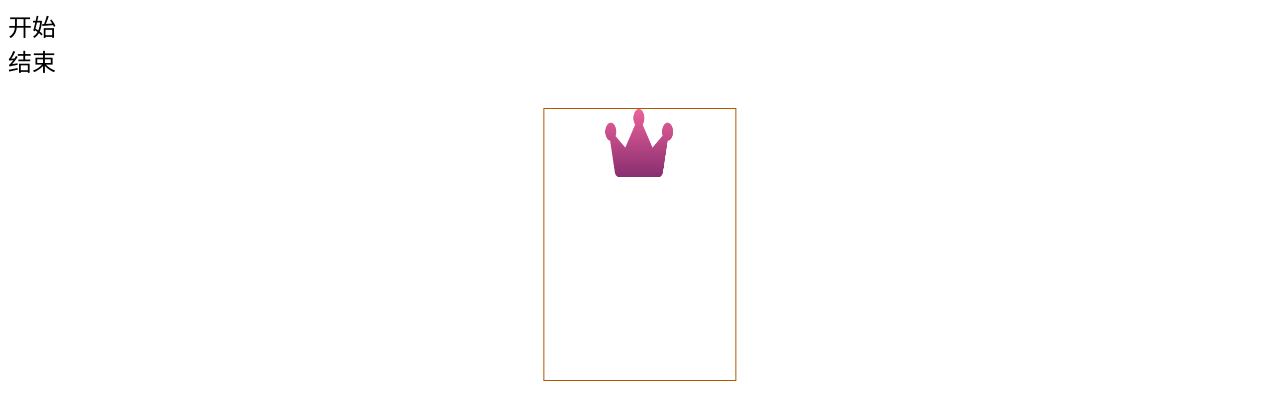
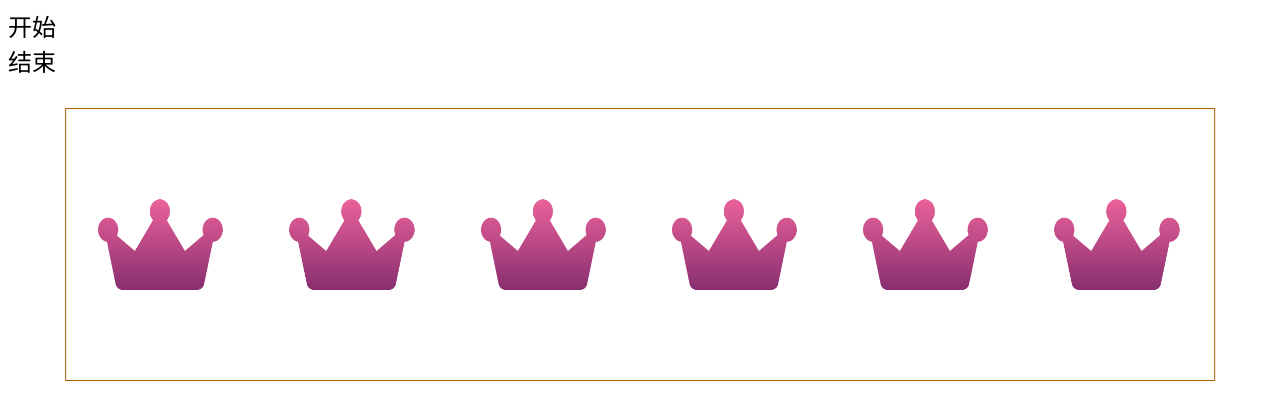
Before and after one commit to zhuchuanlei/slotMachine, a website: page index.html in a window 1280 px wide. Both pictures are taken after a click on the element "结束". Drawn offline with Linux system fonts and the light colour scheme.

Commit message:
默认图片也滚动

```diff
--- a/index.html
+++ b/index.html
@@ -60,7 +60,7 @@
   <div onclick="start()">开始</div>
   <div onclick="end()">结束</div>
   <script>
-    var canvas = Array(1).fill(1);
+    var canvas = Array(6).fill(1);
   </script>
   <script type="module">
     import SlotMachine from './slotMachine.js';
@@ -85,14 +85,14 @@
     function initSlotMachine () {
       canvas = canvas.map((i, index) => {
       return new SlotMachine({
+        dom: document.getElementById("test"),
         imgList: imgs,
-        defaultImage,
-        acceleration: (index + 1) % 2 + 1,
-        dom: document.getElementById("test"),
         width: 96 * xi,
         height: 136 * xi,
-        fontSize: 96 * xi,
         stopTime: 5 * 1000,
+        defaultImage,
+        defaultImageWidth: 96 * xi / 1.5,
+        defaultImageHeight: 136 * xi / 3,
       })
     })
     }
@@ -104,7 +104,7 @@
       })
     }
     function end(target) {
-      canvas.forEach(i => {
+      canvas.forEach((i, index) => {
         i.end(Math.round(Math.random() * 9))
       })
     }
--- a/slotMachine.js
+++ b/slotMachine.js
@@ -5,22 +5,19 @@ function SlotMachine(config) {
   this.speed = 0;
   const ctx = this.init(config);
   ctx.globalCompositeOperation = 'destination-over';
-  ctx.font = config.fontSize + "px acc";
   this.ctx = ctx;
+  this.config = config;
   this.stopTime = config.stopTime;
   this.imgList = config.imgList;
   this.width = config.width;
   this.height = config.height;
-  this.fontSize = config.fontSize;
-  this.fontWidth = config.fontSize * 0.362;
-  this.fontHeight = config.fontSize * 0.667 + 15;
+  this.fontWidth = config.width * 0.4,
+  this.fontHeight = config.height * 0.6,
+  this.numberHeight = this.fontHeight * 0.8,
   this.textLeft = (this.width - this.fontWidth) / 2;
   this.isAcceleration = false;  // 加速中
   this.isDeceleration = false;  // 减速中
-  // topPX 是 this.fontHeight 的整数倍X时，数字显示在正中间，数字 = X % 10
-  // this.topPX = this.fontHeight * 115;
-
-  this.render([{img: config.defaultImage, y:0}], this.fontHeight / 2);
+  this.renderDefaultImage();
 }
 
 SlotMachine.prototype.init = function ({
@@ -31,8 +28,6 @@ SlotMachine.prototype.init = function ({
   idNumber++;
   canvasDom.width = width;
   canvasDom.height = height;
-  // canvasDom.style.width = "100%";
-  // canvasDom.style.height = "100%";
   dom.appendChild(canvasDom);
   return canvasDom.getContext('2d');
 }
@@ -47,44 +42,28 @@ SlotMachine.prototype.start = function (time) {
 SlotMachine.prototype.end = function (target) {
   this.target = target;
   this.isDeceleration = true;
-  const currentNumber = parseInt(this.topPX / this.fontHeight);
-  const currentShowNumber = currentNumber % 10;
-  const diff = currentNumber - currentShowNumber;
-  if (target <= currentShowNumber) {
-    target = target + 10;
-  }
-  if (target - currentShowNumber < 5) {
-    target = target + 10;
-  }
-  const targetNumber = diff + target + 10;
-  const targetPX = parseInt(this.fontHeight * targetNumber);
-  this.targetPX = targetPX;
-  this.getSpeed = init(Date.now(), this.stopTime, this.topPX, targetPX);
+  this.targetPX = this.getTargetPX();
+  this.getPX = init(Date.now(), this.stopTime, this.topPX, this.targetPX);
 }
 SlotMachine.prototype.draw = function () {
   this.ctx.clearRect(0, 0, this.width, this.height);
   const numbers = this.getNumber();
   const drawList = [];
   numbers.forEach((i, index) => {
-    const y0 = (i + 1.5) * this.fontHeight - this.topPX;
+    const y0 = (i + 1.4) * this.fontHeight - this.topPX;
     drawList.push({
       img: this.imgList[i % 10],
       y: y0
     })
-
-    // const gradient = this.getLinear(y0);
-    // this.ctx.fillStyle = gradient;
-    // this.ctx.fillText(i % 10, this.textLeft, y0);
   })
-  this.render(drawList);
+  this.render(drawList, numbers[0] === 0);
   if (this.isDeceleration) {
-    this.topPX = this.getSpeed(Date.now());
+    this.topPX = this.getPX(Date.now());
     this.myReq = window.requestAnimationFrame(this.draw.bind(this));
     if (this.topPX >= this.targetPX) {
       this.isDeceleration = 0;
       window.cancelAnimationFrame(this.myReq);
     }
-    return;
   } else {
     if (this.isAcceleration) {
       if (this.speed >= maxSpeed) {
@@ -97,23 +76,28 @@ SlotMachine.prototype.draw = function () {
     this.myReq = window.requestAnimationFrame(this.draw.bind(this));
   }
 }
-SlotMachine.prototype.render = function (drawList, fontHeight) {
-  var liH = this.fontHeight;
+SlotMachine.prototype.render = function (drawList, isShowDefault) {
+  if (isShowDefault) {
+    this.renderDefaultImage(0.5 * this.fontHeight - this.topPX);
+  }
   drawList.forEach(i=> {
-    console.log(i);
-    this.ctx.drawImage(i.img, this.textLeft, i.y,this.fontWidth, fontHeight || this.fontHeight);
+    this.ctx.drawImage(
+      i.img, i.x || this.textLeft, i.y,
+      this.fontWidth, this.numberHeight
+    );
   })
 }
-SlotMachine.prototype.drawImage=function(img,dx,dy,w,h){
-  if(typeof w!=='undefined' && typeof h !=='undefined' ){
-    this.ctx.drawImage(img,0,0,w,h,dx,dy,w,h);
-  }else{
-    this.ctx.drawImage(img,0,0,img.width,img.height,dx,dy,this.width,this.height);
-  }
+SlotMachine.prototype.renderDefaultImage = function (y) {
+  this.ctx.drawImage(
+      this.config.defaultImage,
+      (this.config.width - this.config.defaultImageWidth) / 2,
+      y ? y + 15 : (this.config.height - this.config.defaultImageHeight) / 2,
+      this.config.defaultImageWidth, this.config.defaultImageHeight
+    );
 }
 
 SlotMachine.prototype.getNumber = getNumber;
-SlotMachine.prototype.getLinear = getLinear
+SlotMachine.prototype.getTargetPX = getTargetPX;
 
 export default SlotMachine;
 
@@ -127,9 +111,19 @@ function getNumber() {
   }
   return [num - 2, num - 1, num, num + 1, num + 2]
 }
-function getLinear(start) {
-  const gradient = this.ctx.createLinearGradient(0, start, 0, start - this.height / 2);
-  gradient.addColorStop(0, "#882E75");
-  gradient.addColorStop(1, "#EB629A");
-  return gradient;
+
+function getTargetPX () {
+  const currentNumber = parseInt(this.topPX / this.fontHeight);
+  const currentShowNumber = currentNumber % 10;
+  const diff = currentNumber - currentShowNumber;
+  let target = this.target;
+  if (target <= currentShowNumber) {
+    target = target + 10;
+  }
+  if (target - currentShowNumber < 5) {
+    target = target + 10;
+  }
+  // 目标数字和当前显示数字 差值范围[15, 24]
+  const targetNumber = diff + target + 10;
+  return parseInt(this.fontHeight * targetNumber);
 }
```
